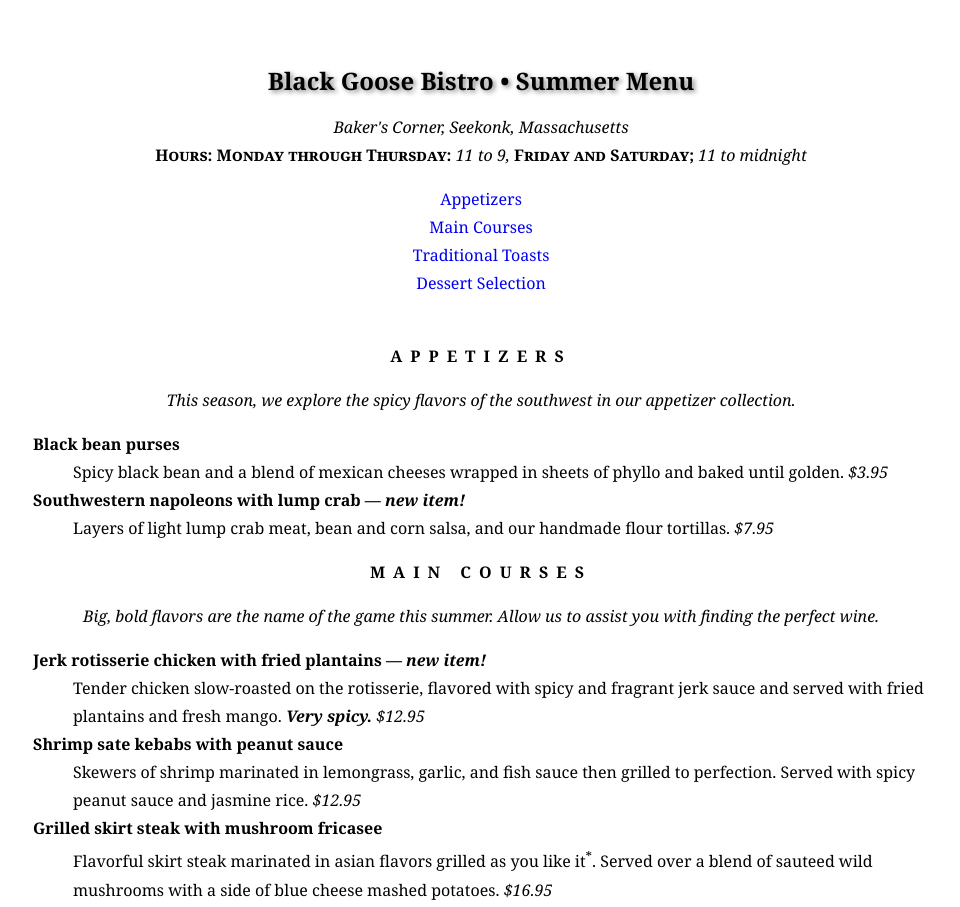
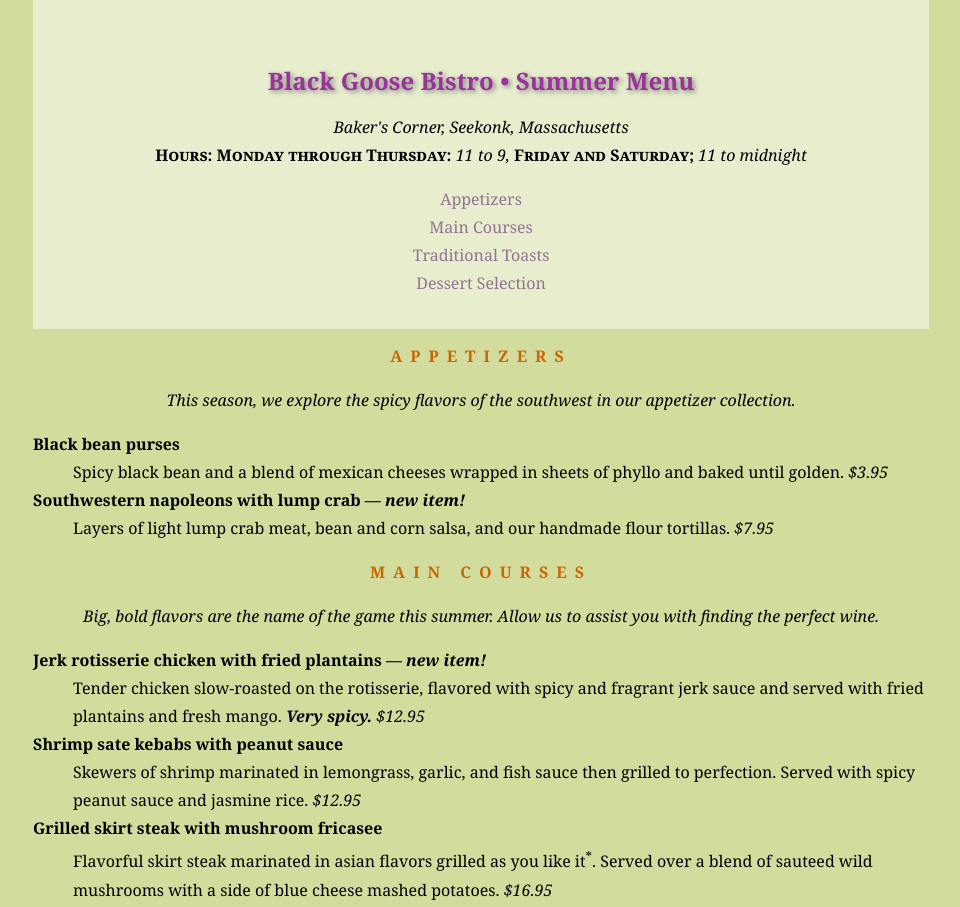
Before and after one commit to ConnorManiatty/Learning-web-design, a plain HTML site: page bistro/bistro.html in a window 1280 px wide. Shown: the top 907 px of the page, without its empty margins (159-1119 px from the left). Drawn offline with Linux system fonts and the light colour scheme; a web font is replaced by a local one.

Commit message:
completed 13-1

```diff
--- a/bistro/bistro.html
+++ b/bistro/bistro.html
@@ -6,27 +6,52 @@
 <title>Black Goose Bistro Summer Menu</title>
 <link href='http://fonts.googleapis.com/css?family=Marko+One' rel='stylesheet' type='text/css'>
 <style>
+
+a:link {
+  color: #937393;
+  }
+
+a:focus{
+   color: #c700f2;
+   background-color: #fff;
+}
+
+a:active{
+  color:#fof;
+  background-color: #fff;
+}
+
+a:hover{
+  color: #c700f2;
+  background-color:#fff;
+}
+
 body {
+  background-color: #d2dc9d;
   font-family: Georgia, serif;
   font-size: 100%;
   line-height: 175%;
   margin: 0 15% 0;
 }
 #header {
+background-color: rgba(255,255,255,.5);
   margin-top: 0;
   padding: 3em 1em 2em 1em;
   text-align: center;
 }
 
 a {
-  text-decoration: none;
+
+    text-decoration: none;
 }
 
 h1 {
+  color: #939;
   font: bold 1.5em Georgia, serif;
   text-shadow: .1em .1em .2em gray;
 }
 h2 {
+  color: #cc6600;
   font-size: 1em;
   text-transform: uppercase;
   letter-spacing: .5em;
```
